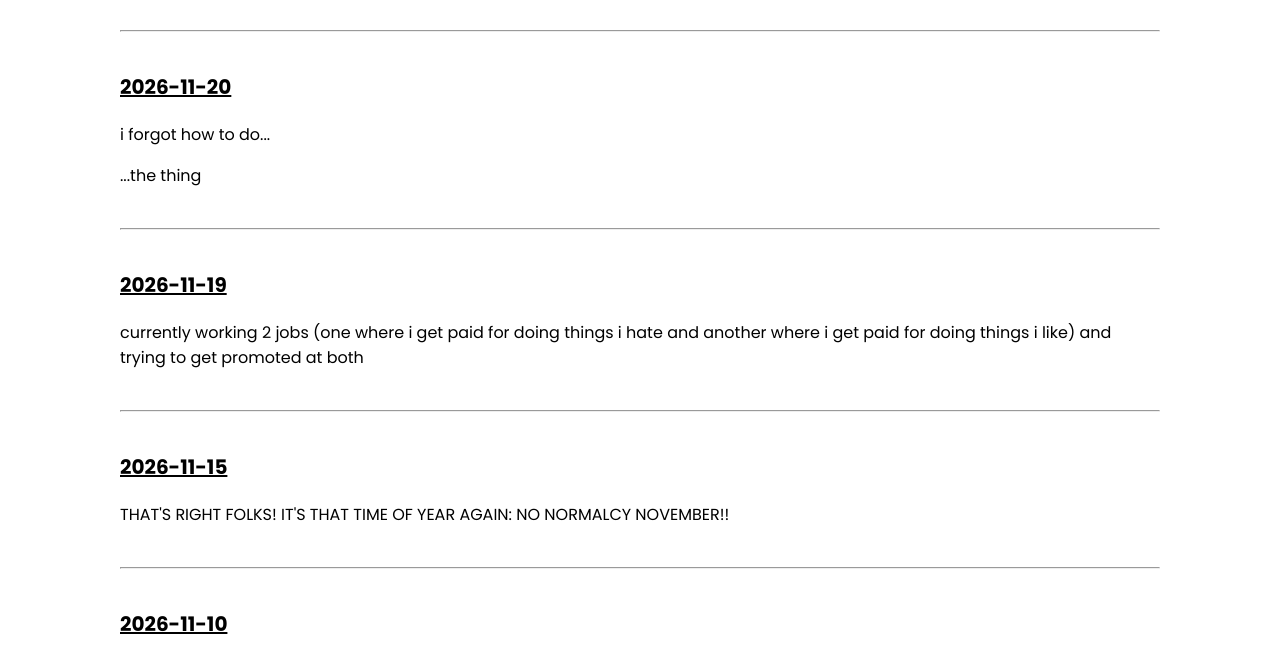
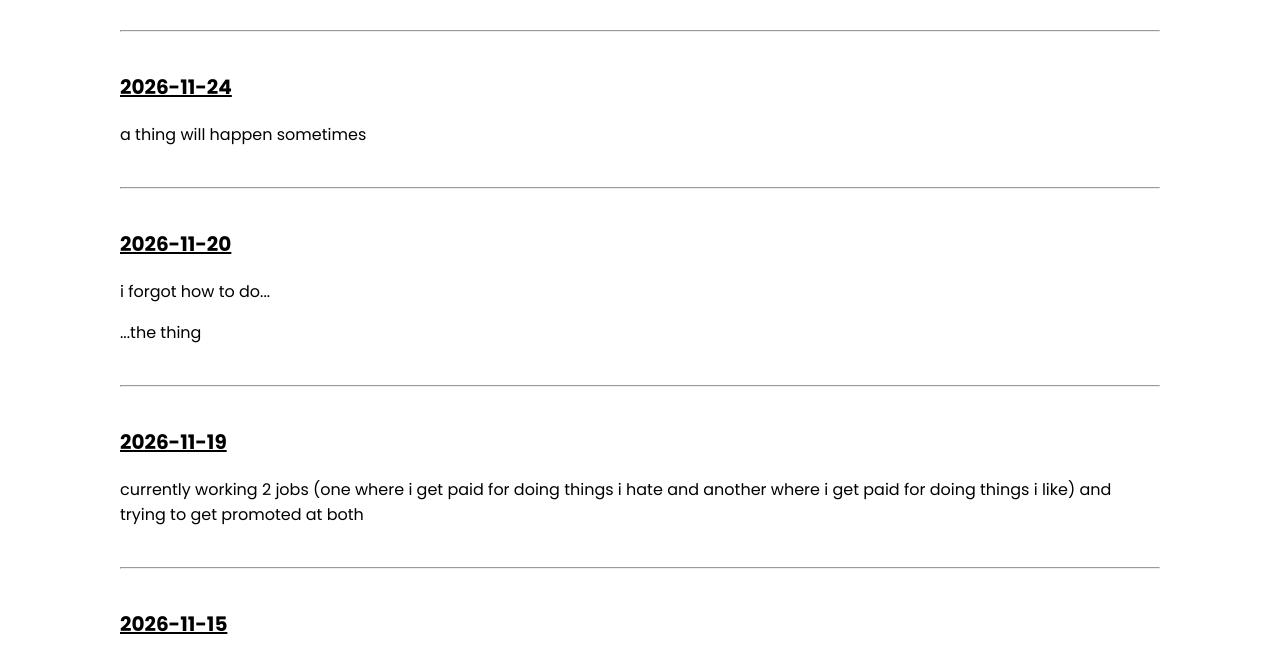
Before and after one commit to dr-potter/dr-potter.github.io, a plain HTML site: page notes.html in a window 1280 px wide. Shown: the part 134-790 px from the top of the page. Drawn offline with Linux system fonts and the light colour scheme.

Commit message:
Update notes.html

```diff
--- a/notes.html
+++ b/notes.html
@@ -15,6 +15,9 @@ html {background-color: white; font-family: Poppins, sans-serif; color: black}
 </head>
 <body style="margin-left: 120px; margin-right: 120px">
 <p><h1>notes</h1></p>
+<hr>
+<p class="date">2026-11-24</p>
+<p>a thing will happen sometimes</p>
 <hr>
 <p class="date">2026-11-20</p>
 <p>i forgot how to do...</p>
```
